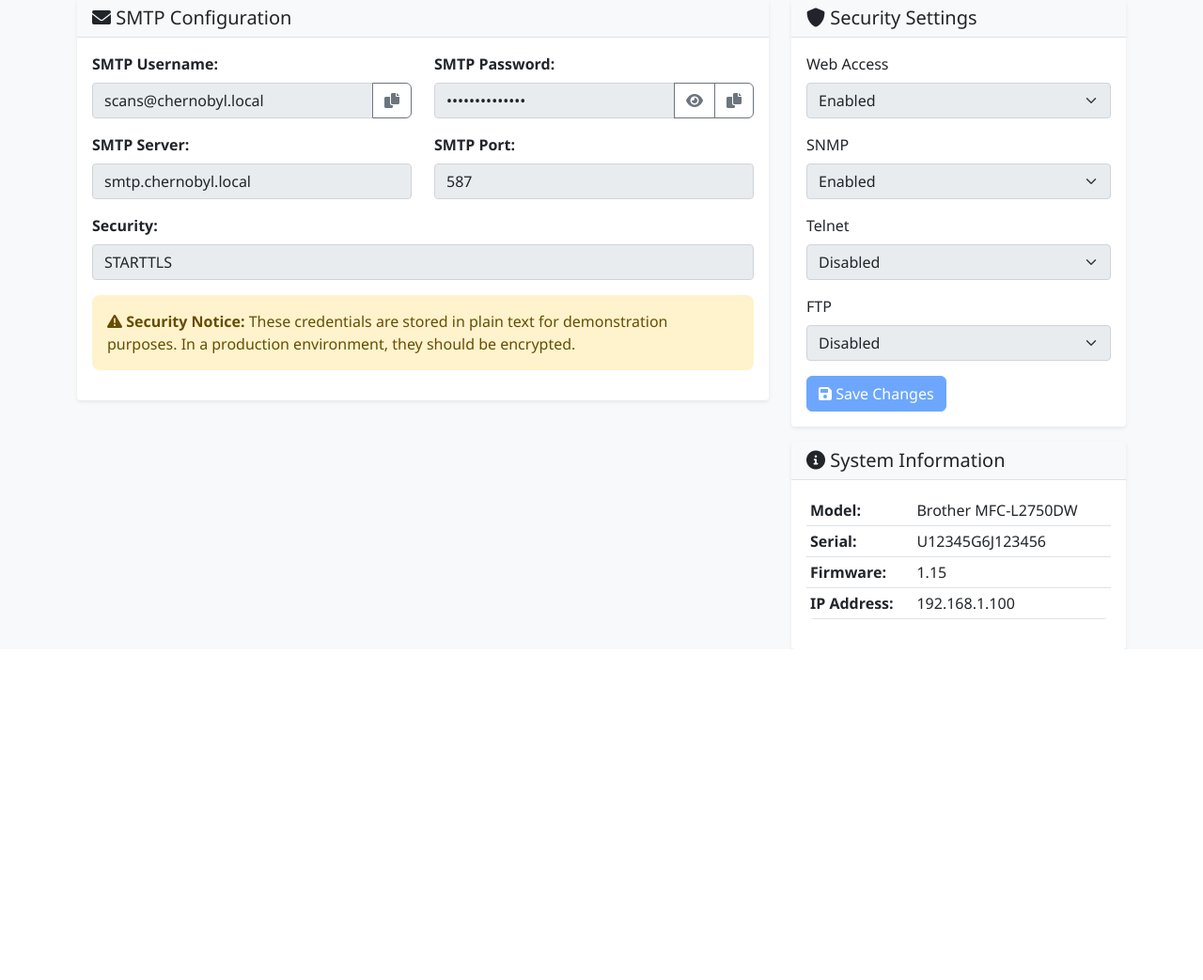
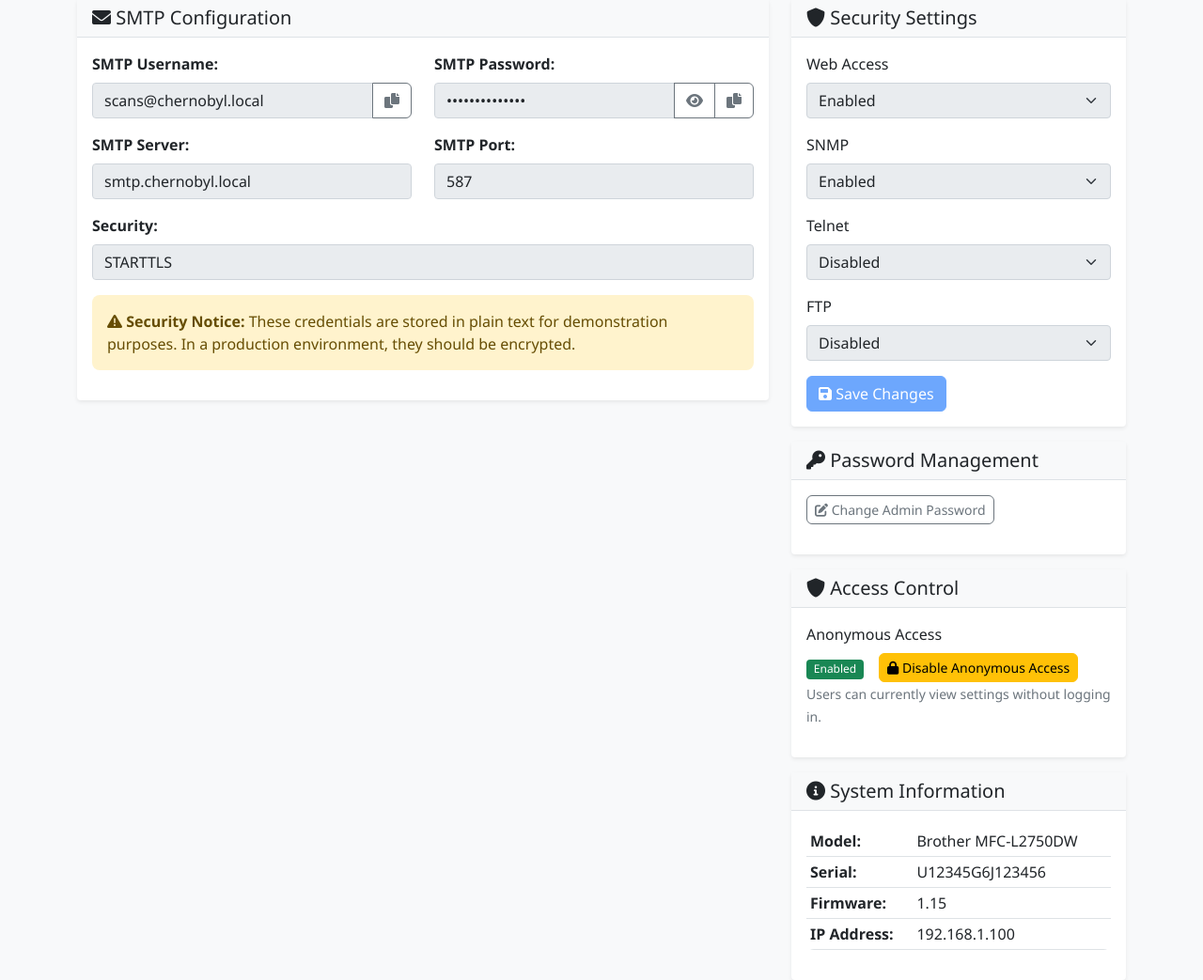
Before and after one commit to jeffaburke/brother-printer-ctf, a Flask app: page /settings in a window 1280 px wide. Shown: the part 153-1196 px from the top of the page at 94% size. Before the commit the page ends 844 px from the top, so only its background shows below. Run offline with Flask 3, Linux system fonts and the light colour scheme; the visitor is signed in with stand-in values (Sample User, id 1).

Commit message:
Added anonymous access, with ability to disable anonymous access as admin. Added password change functionality

```diff
--- a/app.py
+++ b/app.py
@@ -14,6 +14,13 @@ app.secret_key = 'brother_printer_secret_key_2024'
 # Default credentials
 DEFAULT_USERNAME = "1234567"
 DEFAULT_PASSWORD = "1234567"
+
+# Current credentials (can be changed)
+CURRENT_USERNAME = DEFAULT_USERNAME
+CURRENT_PASSWORD = DEFAULT_PASSWORD
+
+# Anonymous access control
+ANONYMOUS_ACCESS_ENABLED = True
 
 # SMTP credentials (the flag/secret)
 SMTP_CREDENTIALS = {
@@ -77,7 +84,7 @@ SERVICE_STATUS = {
 def login_required(f):
     @wraps(f)
     def decorated_function(*args, **kwargs):
-        if 'logged_in' not in session:
+        if not ANONYMOUS_ACCESS_ENABLED and 'logged_in' not in session:
             return redirect(url_for('login'))
         return f(*args, **kwargs)
     return decorated_function
@@ -103,7 +110,7 @@ def login():
         username = request.form.get('username')
         password = request.form.get('password')
 
-        if username == DEFAULT_USERNAME and password == DEFAULT_PASSWORD:
+        if username == CURRENT_USERNAME and password == CURRENT_PASSWORD:
             session['logged_in'] = True
             session['username'] = username
             session['user_type'] = 'admin'  # Default user has admin access
@@ -129,7 +136,8 @@ def dashboard():
                          username=session.get('username'),
                          printer_info=PRINTER_INFO,
                          supply_levels=SUPPLY_LEVELS,
-                         print_stats=PRINT_STATS)
+                         print_stats=PRINT_STATS,
+                         is_logged_in='logged_in' in session)
 
 @app.route('/settings')
 @login_required
@@ -137,7 +145,9 @@ def settings():
     """Settings page with SMTP credentials"""
     return render_template('settings.html',
                          smtp_creds=SMTP_CREDENTIALS,
-                         printer_info=PRINTER_INFO)
+                         printer_info=PRINTER_INFO,
+                         anonymous_access=ANONYMOUS_ACCESS_ENABLED,
+                         is_logged_in='logged_in' in session)
 
 @app.route('/admin')
 @admin_required
@@ -152,13 +162,15 @@ def printer_status():
     return render_template('printer_status.html',
                          printer_info=PRINTER_INFO,
                          supply_levels=SUPPLY_LEVELS,
-                         print_stats=PRINT_STATS)
+                         print_stats=PRINT_STATS,
+                         is_logged_in='logged_in' in session)
 
 @app.route('/scan_settings')
 @login_required
 def scan_settings():
     """Scan settings page (non-functional)"""
-    return render_template('scan_settings.html')
+    return render_template('scan_settings.html',
+                         is_logged_in='logged_in' in session)
 
 @app.route('/network_settings')
 @login_required
@@ -167,7 +179,8 @@ def network_settings():
     return render_template('network_settings.html',
                          network_config=NETWORK_CONFIG,
                          service_status=SERVICE_STATUS,
-                         printer_info=PRINTER_INFO)
+                         printer_info=PRINTER_INFO,
+                         is_logged_in='logged_in' in session)
 
 @app.route('/maintenance')
 @login_required
@@ -175,7 +188,54 @@ def maintenance():
     """Maintenance page (non-functional)"""
     return render_template('maintenance.html',
                          printer_info=PRINTER_INFO,
-                         print_stats=PRINT_STATS)
+                         print_stats=PRINT_STATS,
+                         is_logged_in='logged_in' in session)
+
+@app.route('/change_password', methods=['POST'])
+@admin_required
+def change_password():
+    """Change admin password"""
+    global CURRENT_PASSWORD
+
+    current_password = request.form.get('current_password')
+    new_password = request.form.get('new_password')
+    confirm_password = request.form.get('confirm_password')
+
+    # Validate current password
+    if current_password != CURRENT_PASSWORD:
+        flash('Current password is incorrect', 'error')
+        return redirect(url_for('settings'))
+
+    # Validate new password
+    if not new_password or len(new_password) < 4:
+        flash('New password must be at least 4 characters long', 'error')
+        return redirect(url_for('settings'))
+
+    # Validate password confirmation
+    if new_password != confirm_password:
+        flash('New passwords do not match', 'error')
+        return redirect(url_for('settings'))
+
+    # Update password
+    CURRENT_PASSWORD = new_password
+    flash('Password changed successfully!', 'success')
+    return redirect(url_for('settings'))
+
+@app.route('/toggle_anonymous_access', methods=['POST'])
+@admin_required
+def toggle_anonymous_access():
+    """Toggle anonymous access setting"""
+    global ANONYMOUS_ACCESS_ENABLED
+
+    action = request.form.get('action')
+    if action == 'disable':
+        ANONYMOUS_ACCESS_ENABLED = False
+        flash('Anonymous access has been disabled. Login required for all pages.', 'success')
+    elif action == 'enable':
+        ANONYMOUS_ACCESS_ENABLED = True
+        flash('Anonymous access has been enabled. Users can view settings without login.', 'success')
+
+    return redirect(url_for('settings'))
 
 @app.route('/api/printer_info')
 @login_required
--- a/templates/base.html
+++ b/templates/base.html
@@ -58,6 +58,7 @@
                     {% endif %}
                 </ul>
                 <ul class="navbar-nav">
+                    {% if session.logged_in %}
                     <li class="nav-item dropdown">
                         <a class="nav-link dropdown-toggle" href="#" id="navbarDropdown" role="button" data-bs-toggle="dropdown">
                             <i class="fas fa-user"></i> {{ session.username }}
@@ -68,6 +69,13 @@
                             </a></li>
                         </ul>
                     </li>
+                    {% else %}
+                    <li class="nav-item">
+                        <a class="nav-link" href="{{ url_for('login') }}">
+                            <i class="fas fa-sign-in-alt"></i> Login
+                        </a>
+                    </li>
+                    {% endif %}
                 </ul>
             </div>
         </div>
--- a/templates/settings.html
+++ b/templates/settings.html
@@ -128,6 +128,108 @@
             </div>
         </div>
 
+        {% if is_logged_in %}
+        <div class="card mt-3">
+            <div class="card-header">
+                <h5 class="card-title mb-0">
+                    <i class="fas fa-key"></i> Password Management
+                </h5>
+            </div>
+            <div class="card-body">
+                <div class="mb-3">
+                    <button class="btn btn-outline-secondary btn-sm" onclick="togglePasswordChange()">
+                        <i class="fas fa-edit"></i> Change Admin Password
+                    </button>
+                </div>
+
+                <div id="passwordChangeForm" style="display: none;">
+                    <form method="POST" action="{{ url_for('change_password') }}">
+                        <div class="mb-3">
+                            <label class="form-label">Current Password</label>
+                            <input type="password" class="form-control" name="current_password" required>
+                        </div>
+                        <div class="mb-3">
+                            <label class="form-label">New Password</label>
+                            <input type="password" class="form-control" name="new_password" required minlength="4">
+                        </div>
+                        <div class="mb-3">
+                            <label class="form-label">Confirm New Password</label>
+                            <input type="password" class="form-control" name="confirm_password" required minlength="4">
+                        </div>
+                        <div class="mb-3">
+                            <button type="submit" class="btn btn-primary btn-sm">
+                                <i class="fas fa-save"></i> Change Password
+                            </button>
+                            <button type="button" class="btn btn-secondary btn-sm" onclick="togglePasswordChange()">
+                                <i class="fas fa-times"></i> Cancel
+                            </button>
+                        </div>
+                    </form>
+                </div>
+            </div>
+        </div>
+
+        <div class="card mt-3">
+            <div class="card-header">
+                <h5 class="card-title mb-0">
+                    <i class="fas fa-shield-alt"></i> Access Control
+                </h5>
+            </div>
+            <div class="card-body">
+                <div class="mb-3">
+                    <label class="form-label">Anonymous Access</label>
+                    <div class="d-flex align-items-center">
+                        <span class="me-3">
+                            {% if anonymous_access %}
+                                <span class="badge bg-success">Enabled</span>
+                            {% else %}
+                                <span class="badge bg-danger">Disabled</span>
+                            {% endif %}
+                        </span>
+                        <form method="POST" action="{{ url_for('toggle_anonymous_access') }}" class="d-inline">
+                            {% if anonymous_access %}
+                                <input type="hidden" name="action" value="disable">
+                                <button type="submit" class="btn btn-warning btn-sm">
+                                    <i class="fas fa-lock"></i> Disable Anonymous Access
+                                </button>
+                            {% else %}
+                                <input type="hidden" name="action" value="enable">
+                                <button type="submit" class="btn btn-success btn-sm">
+                                    <i class="fas fa-unlock"></i> Enable Anonymous Access
+                                </button>
+                            {% endif %}
+                        </form>
+                    </div>
+                    <small class="text-muted">
+                        {% if anonymous_access %}
+                            Users can currently view settings without logging in.
+                        {% else %}
+                            Users must log in to view any settings.
+                        {% endif %}
+                    </small>
+                </div>
+            </div>
+        </div>
+        {% else %}
+        <div class="card mt-3">
+            <div class="card-header">
+                <h5 class="card-title mb-0">
+                    <i class="fas fa-info-circle"></i> Anonymous Access
+                </h5>
+            </div>
+            <div class="card-body">
+                <div class="alert alert-info">
+                    <i class="fas fa-info-circle"></i>
+                    <strong>Anonymous Access Enabled:</strong> You are currently viewing these settings without logging in.
+                    To modify security settings or change passwords, please log in as an administrator.
+                </div>
+                <a href="{{ url_for('login') }}" class="btn btn-primary">
+                    <i class="fas fa-sign-in-alt"></i> Login as Administrator
+                </a>
+            </div>
+        </div>
+        {% endif %}
+
         <div class="card mt-3">
             <div class="card-header">
                 <h5 class="card-title mb-0">
@@ -194,5 +296,16 @@ function copyToClipboard(text) {
         }, 2000);
     });
 }
+
+function togglePasswordChange() {
+    const form = document.getElementById('passwordChangeForm');
+    if (form.style.display === 'none') {
+        form.style.display = 'block';
+    } else {
+        form.style.display = 'none';
+        // Clear form fields when hiding
+        form.querySelectorAll('input').forEach(input => input.value = '');
+    }
+}
 </script>
 {% endblock %}
```
Also changed, not shown: ansible-playbook.yml (+64 -0 lines).
